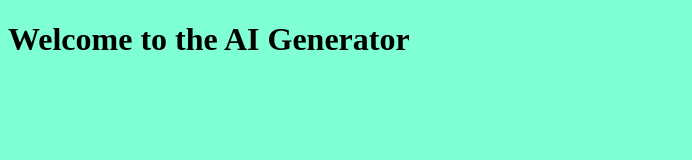
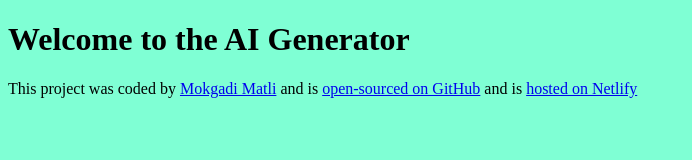
Before and after one commit to organichottie/ai-poem-regenarator, a plain HTML site: page index.html in a window 1280 px wide. Shown: the whole page, without its empty margins (0-692 px from the left). Drawn offline with Linux system fonts and the light colour scheme.

Commit message:
footer added with links

```diff
--- a/index.html
+++ b/index.html
@@ -9,5 +9,21 @@
   <body>
     <h1>Welcome to the AI Generator</h1>
     <script src="src/index.js"></script>
+    <footer>
+      This project was coded by
+      <a href="https://github.com/organichottie" target="_blank"
+        >Mokgadi Matli</a
+      >
+      and is
+      <a
+        href="https://github.com/organichottie/ai-poem-regenarator"
+        target="_blank"
+        >open-sourced on GitHub</a
+      >
+      and is
+      <a href="https://south-ai-poem-generator.netlify.app/" target="_blank"
+        >hosted on Netlify</a
+      >
+    </footer>
   </body>
 </html>
```
